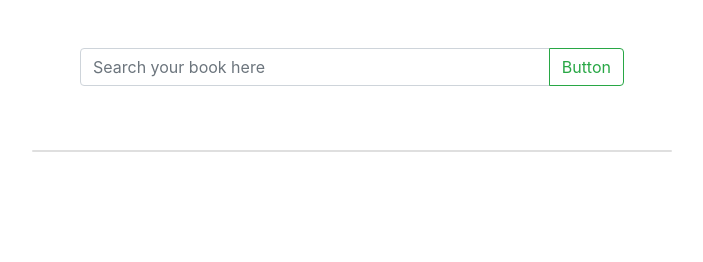
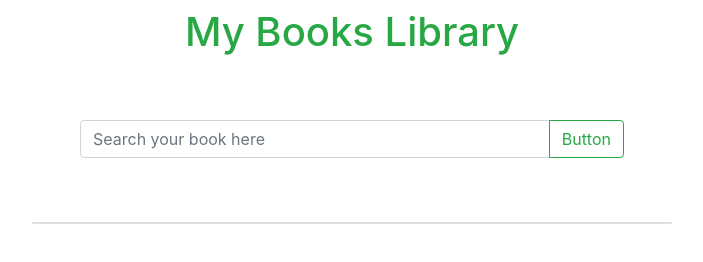
Before and after one commit to sofikulislamweb/My-library, a plain HTML site: page index.html in a window 1280 px wide. Shown: the whole page, without its empty margins (288-991 px from the left). Drawn offline with nearby package versions, Linux system fonts and the light colour scheme.

Commit message:
my second commit

```diff
--- a/index.html
+++ b/index.html
@@ -11,6 +11,10 @@
 </head>
 
 <body>
+    <!-- Headline start here -->
+    <div class="container p-2">
+        <h1 class="text-center text-success">My Books Library</h1>
+    </div>
     <!-- input search area start here -->
 
     <div class="input-group mb-3 w-50 mx-auto p-5">
```
